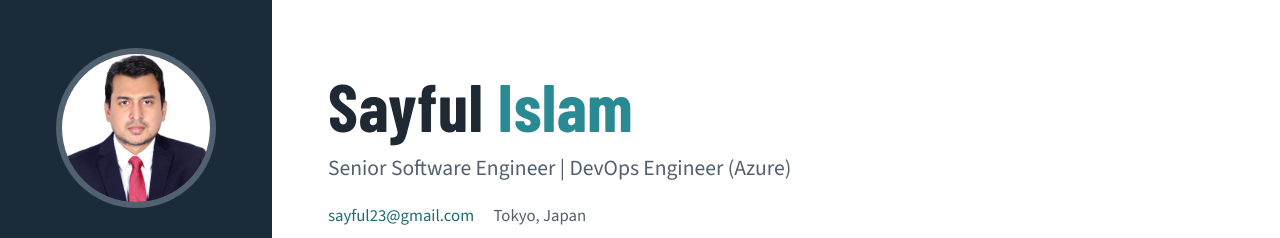
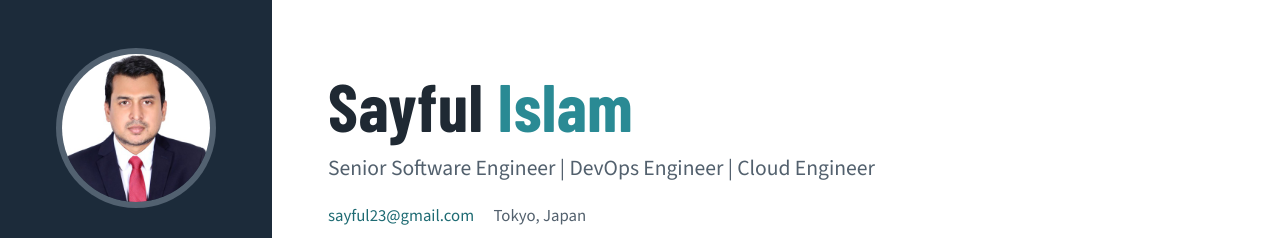
Before and after one commit to sayfulislam/sayfulislam.github.io, a plain HTML site: page index.html in a window 1280 px wide. Shown: the top 238 px of the page. Drawn offline with nearby package versions, Linux system fonts and the light colour scheme.

Commit message:
title changed

```diff
--- a/index.html
+++ b/index.html
@@ -165,7 +165,7 @@
 
   <section id="about">
     <h1>Sayful <span> Islam</span></h1>
-    <p class="subtitle">Senior Software Engineer | DevOps Engineer (Azure)</p>
+    <p class="subtitle">Senior Software Engineer | DevOps Engineer | Cloud Engineer </p>
     <p class="contact">
       <a href="mailto:sayful23@gmail.com">sayful23@gmail.com</a>
       Tokyo, Japan
```
